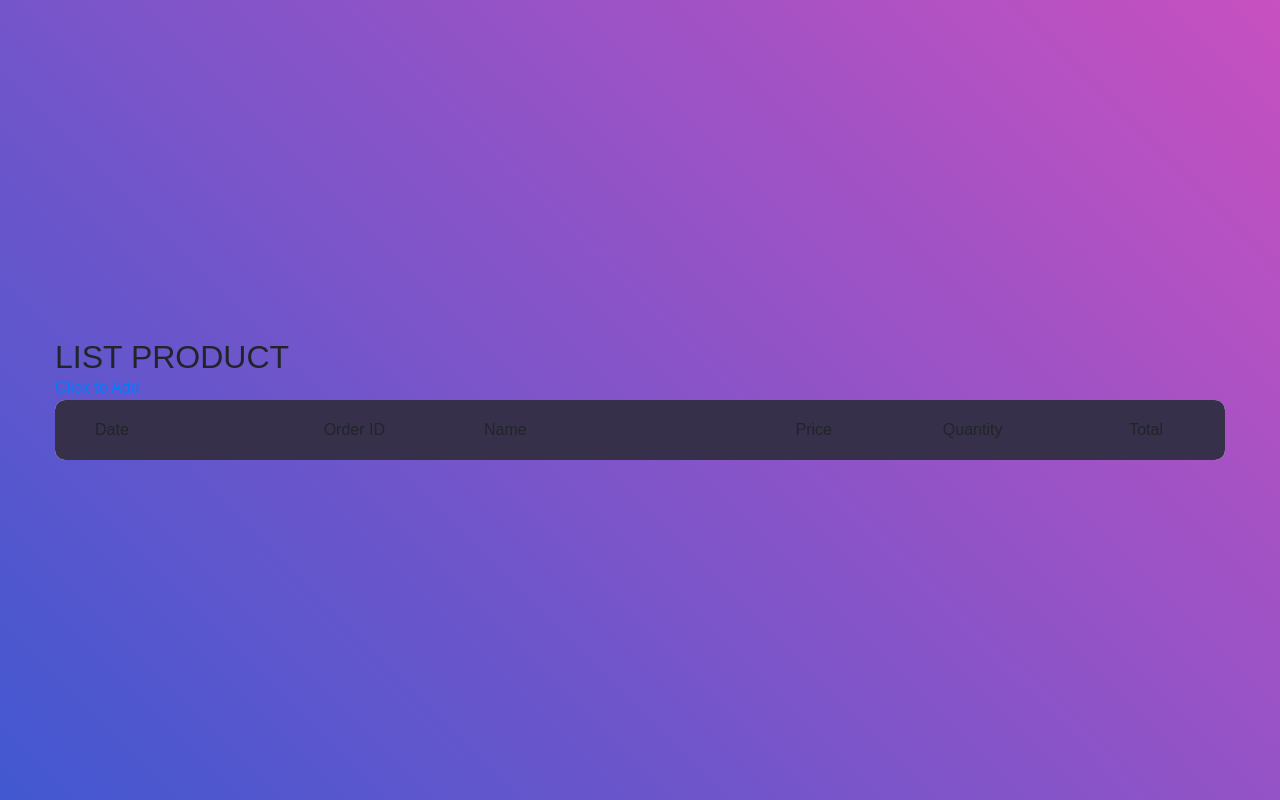
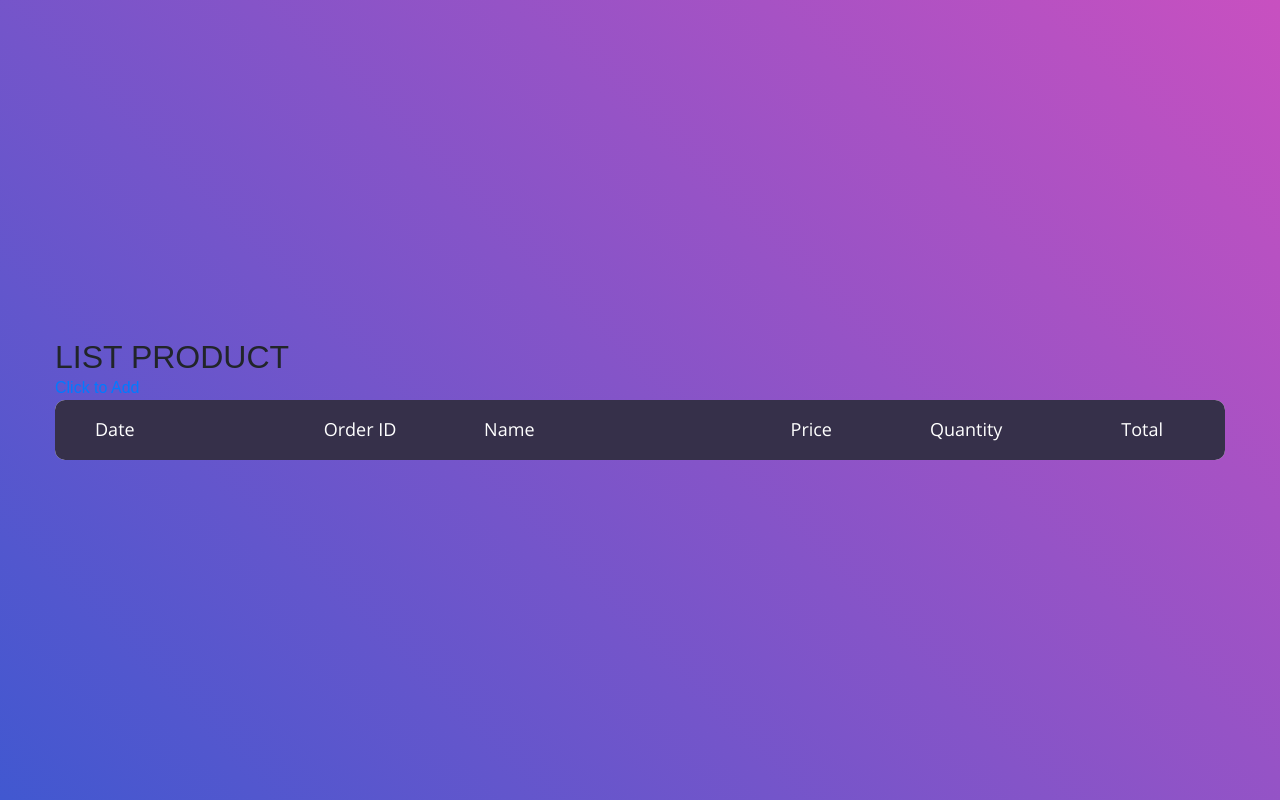
Before and after one commit to batkhai290499/AssignmentNBK, a PHP site: page / in a window 1280 px wide. Run offline with PHP 8.4, Linux system fonts and the light colour scheme; data that the repository does not hold is empty; some libraries are stand-ins or nearby versions.

Commit message:
Update index.php

```diff
--- a/index.php
+++ b/index.php
@@ -32,32 +32,32 @@
 					<table>
 						<thead>
 							<tr class="table100-head">
-								<td class="column1">Date</td>
-								<td class="column2">Order ID</td>
-								<td class="column3">Name</td>
-								<td class="column4">Price</td>
-								<td class="column5">Quantity</td>
-								<td class="column6">Total</td>
+								<th class="column1">Date</th>
+								<th class="column2">Order ID</th>
+								<th class="column3">Name</th>
+								<th class="column4">Price</th>
+								<th class="column5">Quantity</th>
+								<th class="column6">Total</th>
 							</tr>
 						</thead>
 						<?php
 						require_once './database.php';
 							foreach ($resultSet as $row) {
 								?>
-								<td class="column1"><?= $row['productname'] ?></td>
-								<td class="column2"><?= $row['price'] ?></td>
-								<td class="column3"><?= $row['content'] ?></td>
-								<td class="column4">
+								<th class="column1"><?= $row['productname'] ?></th>
+								<th class="column2"><?= $row['price'] ?></th>
+								<th class="column3"><?= $row['content'] ?></th>
+								<th class="column4">
 									<a href="./product_delete.php?id=<?= $row['id'] ?>">Delete</a>
-								</td>
+								</th>
 
-								<td class="column5">
+								<th class="column5">
 									<a href="./editing.php?id=<?= $row['id'] ?>">Edit</a>
-								</td>
+								</th>
 
-								<td class="column6">
+								<th class="column6">
 									<a href="./product_editing.php?id=<?= $row['id'] ?>&task=copy">Copy</a>
-								</td>
+								</th>
 								<div class="clear-both"></div>
 							<?php } ?>
 					</table>
```
